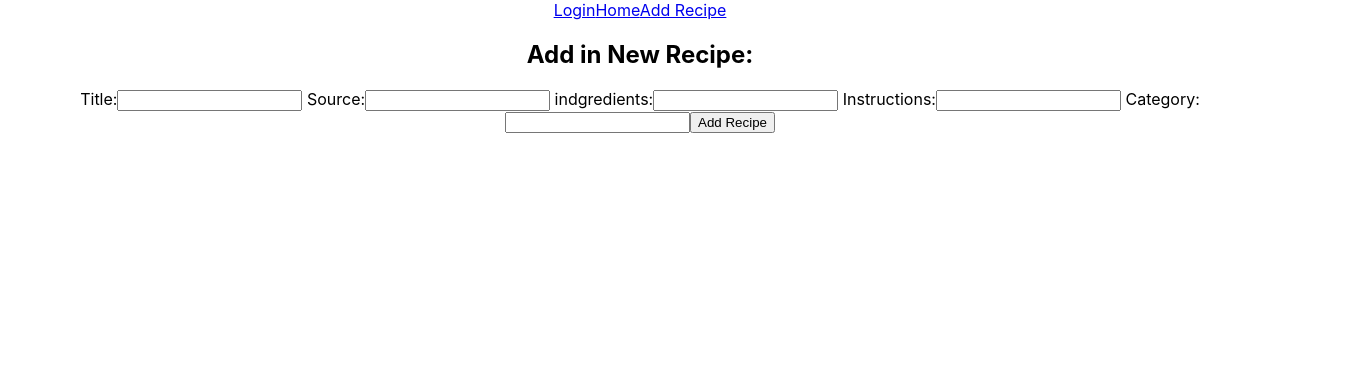
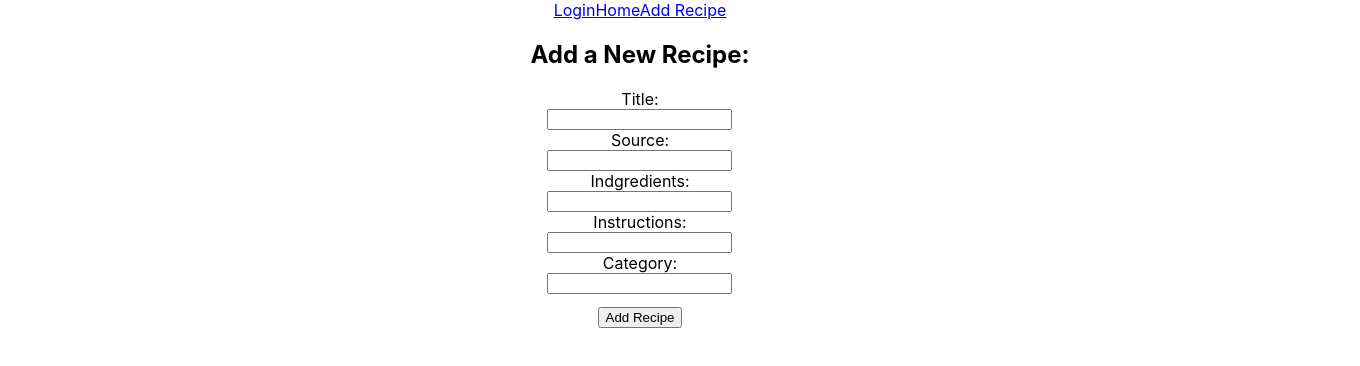
Before and after one commit to Build-Week-ft-secret-family-recipes-09/front-end, a React (Create React App) app: page /recipe-form in a window 1280 px wide. Shown: the top 366 px of the page, 1360 px wide, since content can reach past the window. Built offline with nearby package versions, Linux system fonts and the light colour scheme; the HTML template or start-up script is replaced by a standard one.

Commit message:
added in styling and started building api call for recipe form

```diff
--- a/package.json
+++ b/package.json
@@ -7,8 +7,9 @@
     "@testing-library/react": "^12.1.2",
     "@testing-library/user-event": "^13.5.0",
     "axios": "^0.25.0",
-    "react": "^17.0.2",
-    "react-dom": "^17.0.2",
+    "react": "^16.14.0",
+    "react-dom": "^16.14.0",
+    "react-is": "^16.13.1",
     "react-router-dom": "^6.2.1",
     "react-scripts": "5.0.0",
     "styled-components": "^5.3.3",
--- a/src/components/RecipeForm.js
+++ b/src/components/RecipeForm.js
@@ -1,4 +1,38 @@
+import axios from "axios";
 import React, { useState } from "react";
+import { useNavigate } from "react-router-dom";
+
+import styled from "styled-components";
+
+const RecipeFormStyles = styled.div`
+    display: flex;
+    justify-content: center;
+    align-items: center;
+    height: 100vh;
+    width: auto;
+
+    .recipe-form {
+        min-width: 100%;
+        height: 100vh;
+        padding: 5rem;
+        display: flex;
+        flex-direction: column;
+    }
+
+    .recipe-form label {
+        padding-right: 1%;
+        padding-left: 42%;
+        display: flex;
+        flex-direction: column;
+        width: 16vw;
+        align-items: center;
+        justify-content: center;
+    }
+
+    button {
+        margin-top: 1%
+    }
+    `
 
 const initialRecipe = {
     title: '',
@@ -10,6 +44,7 @@ const initialRecipe = {
 
 const RecipeForm = () => {
     const [recipe, setRecipe] = useState(initialRecipe);
+    const { push } = useNavigate();
 
     const handleChange = e => {
         setRecipe({
@@ -20,15 +55,22 @@ const RecipeForm = () => {
 
     const handleSubmit = e => {
         e.preventDefault();
+        // axios.put(`some API`)
+        //     .then(res => {
+        //         props.updateRecipe(res.data);
+        //         push('/homepage')
+        //     })
+        //commenting for now until API is finished
     };
 
 
 
     return (
+        <RecipeFormStyles>
         <div className="recipe-form">
-            <h2>Add in New Recipe:</h2>
+        <h2>Add a New Recipe:</h2>
             <form>
-                <label> Title:
+                <label className="label"> Title:
                     <input
                         type='text'
                         name='title'
@@ -37,7 +79,7 @@ const RecipeForm = () => {
                         value={recipe.title}
                     />
                 </label>
-                <label> Source:
+                <label className="label"> Source:
                     <input
                         type='text'
                         name='source'
@@ -46,7 +88,7 @@ const RecipeForm = () => {
                         value={recipe.source}
                     />
                 </label>
-                <label> indgredients:
+                <label className="label"> Indgredients:
                     <input
                         type='text'
                         name='ingredients'
@@ -55,16 +97,16 @@ const RecipeForm = () => {
                         value={recipe.ingredients}
                     />
                 </label>
-                <label> Instructions:
+                <label className="label"> Instructions:
                     <input
                         type='text'
-                        name='title'
-                        id='title-name'
+                        name='instructions'
+                        id='instructions-name'
                         onChange={handleChange}
                         value={recipe.instructions}
                     />
                 </label>
-                <label> Category:
+                <label className="label"> Category:
                     <input
                         type='text'
                         name='category'
@@ -75,7 +117,9 @@ const RecipeForm = () => {
                 </label>
             <button className="submit-btn" onClick={handleSubmit}>Add Recipe</button>
             </form>
+
         </div>
+        </RecipeFormStyles>
     )
 };
 
```
Also changed, not shown: src/components/PrivateRoute.js (+17 -0 lines), 1 other file (tests, documents, lock files or other folders).
